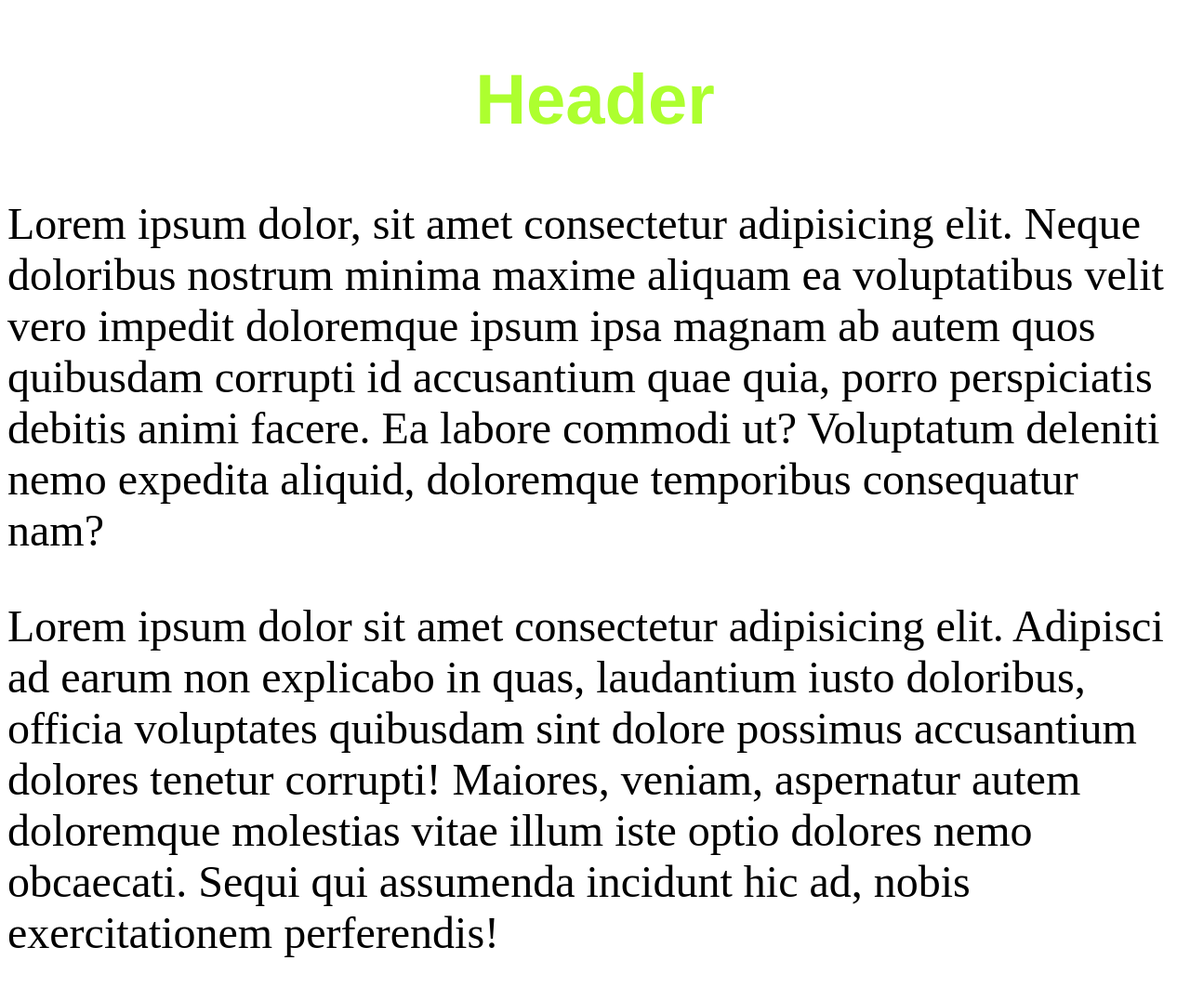
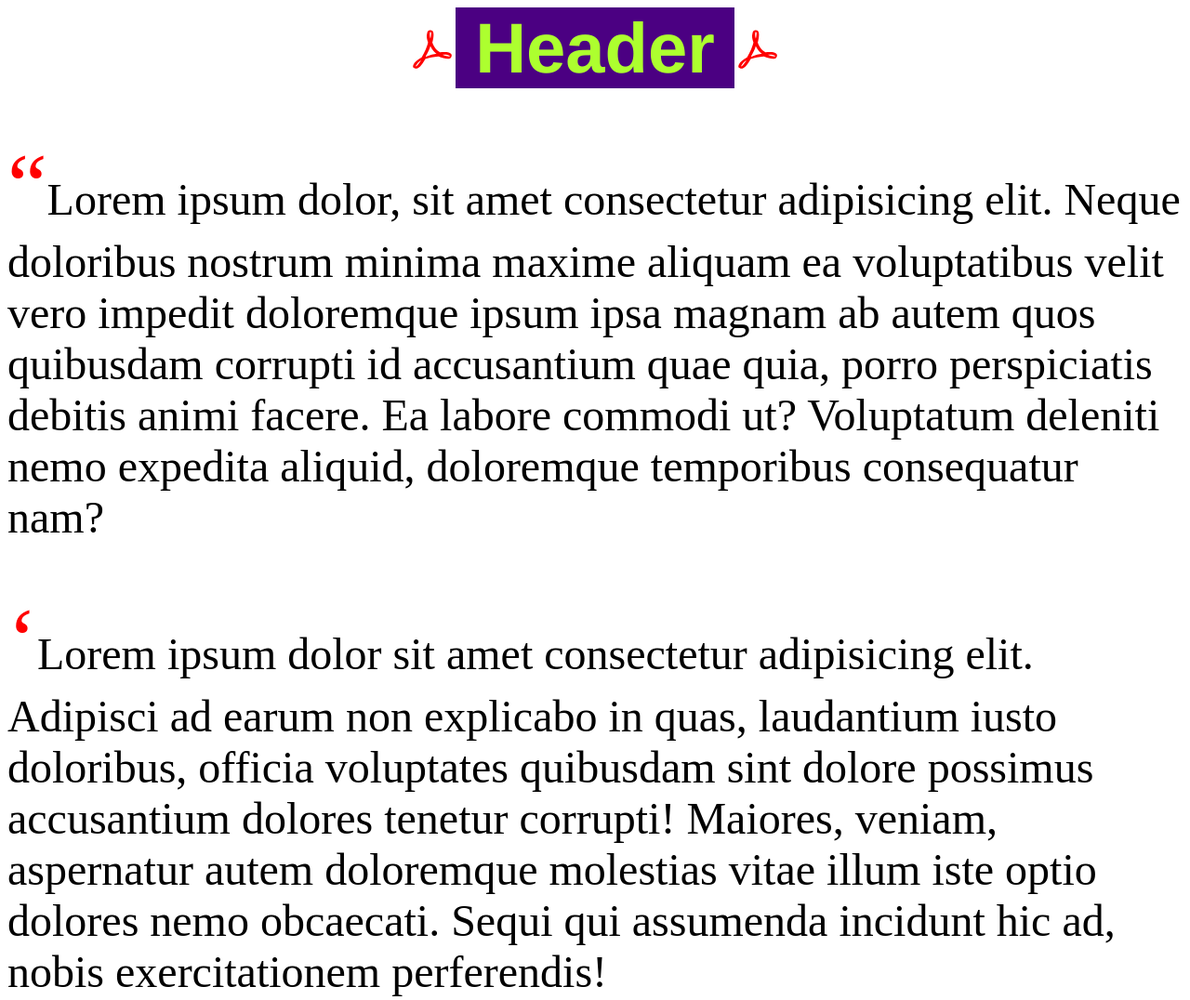
Before and after one commit to Ivany17/9september, a plain HTML site: page index.html in a window 1280 px wide. Shown: the whole page at 93% size. Drawn offline with Linux system fonts and the light colour scheme.

Commit message:
before and after

```diff
--- a/assets/css/style.css
+++ b/assets/css/style.css
@@ -3,30 +3,34 @@
 }
 
 h1 {
+    position: relative;
     font-size: 76px;
+    width: 300px;
+    margin: 0 auto;
     text-align: center;
     color: greenyellow;
+    background-color: indigo;
     font-family: 'Franklin Gothic Medium', 'Arial Narrow', Arial, sans-serif;
 }
 
-p {
-    cursor: wait;
+h1:before,
+h1::after {
+    position: absolute;
+    content: url(./../icons/adobe-acrobat.svg);
+    width: 50px;
+    display: inline-block;
 }
 
-/* p::first-letter {
+h1::before {
+    left: 100%;
+}
+
+h1::after {
+    right: 100%;
+}
+
+p::before {
+    content: open-quote;
+    color: red;
     font-size: 2em;
-    color: red;
-    font-weight: bolder;
-} */
-
-/* p::first-line {
-    background-color: rgb(128, 197, 199);
-    color: white;
-} */
-
-p::selection {
-    color: blueviolet;
-    background-color: yellow;
-    cursor: zoom-in;
-    text-shadow: 1px 1px 2px black;
 }
```
Also changed, not shown: assets/icons/adobe-acrobat.svg (added).
